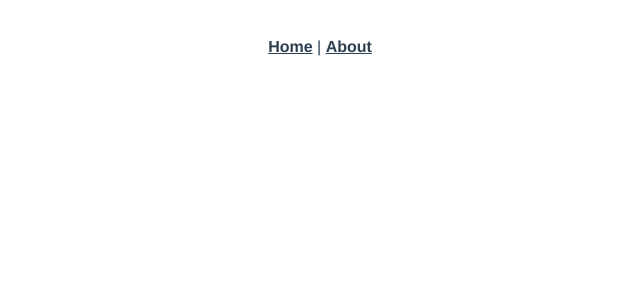
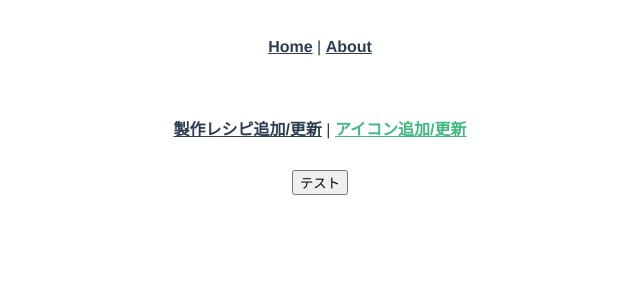
Before and after one commit to OKAUEND/ffxiv_tools_console, a Vue app: page /IconManagement in a window 1280 px wide. Shown: the top 300 px of the page, without its empty margins (320-960 px from the left). Built offline with nearby package versions, Linux system fonts and the light colour scheme; no server answers.

Commit message:
NEW - アイコン画像を新規追加するための画面を作成 ついでにルーティングも設定

```diff
--- a/src/components/Console/Console.vue
+++ b/src/components/Console/Console.vue
@@ -1,5 +1,9 @@
 <template>
   <div class="Console">
+    <div id="nav">
+      <router-link to="/Console">製作レシピ追加/更新</router-link> |
+      <router-link to="/IconManagement">アイコン追加/更新</router-link>
+    </div>
     <transition mode="out-in">
       <router-view />
     </transition>
@@ -16,5 +20,10 @@ export default {
 .Console {
   width: 60%;
   margin: 0 auto;
+
+  @media screen and (min-width: 780px) {
+    width: 80%;
+    margin: 0 auto;
+  }
 }
 </style>
--- /dev/null
+++ b/src/components/Console/IconManagement.vue
@@ -0,0 +1,11 @@
+<template>
+  <div><button>テスト</button></div>
+</template>
+
+<script>
+export default {
+  name: "IconManagement"
+};
+</script>
+
+<style></style>
--- a/src/router/index.js
+++ b/src/router/index.js
@@ -4,6 +4,7 @@ import VueRouter from "vue-router";
 import Singin from "@/components/Console/singin.vue";
 import Console from "@/components/Console/Console.vue";
 import LogRegister from "@/components/Console/LogRegister.vue";
+import IconManagement from "@/components/Console/IconManagement.vue";
 
 Vue.use(VueRouter);
 
@@ -21,6 +22,10 @@ const routes = [
       {
         path: "/",
         component: LogRegister
+      },
+      {
+        path: "/IconManagement",
+        component: IconManagement
       }
     ]
   }
```
